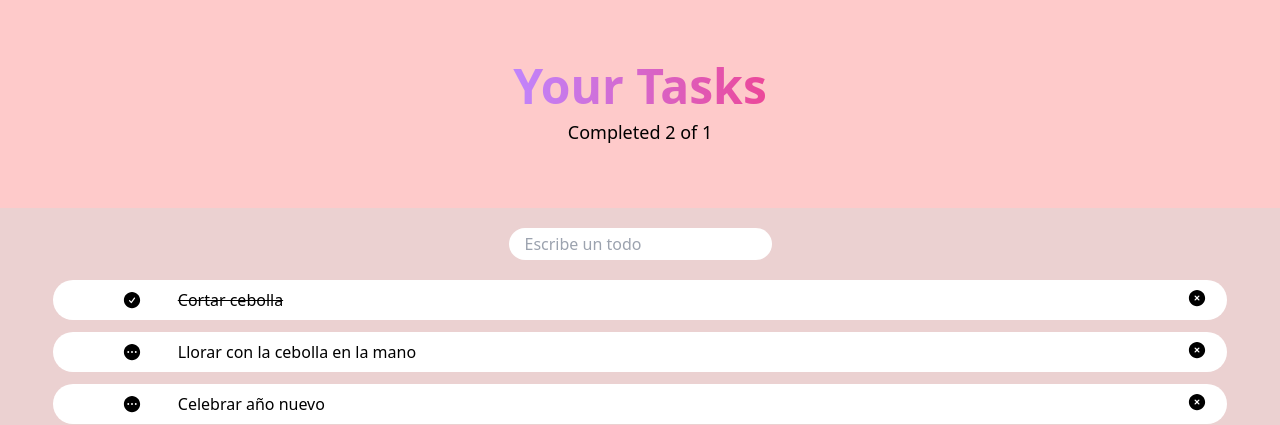
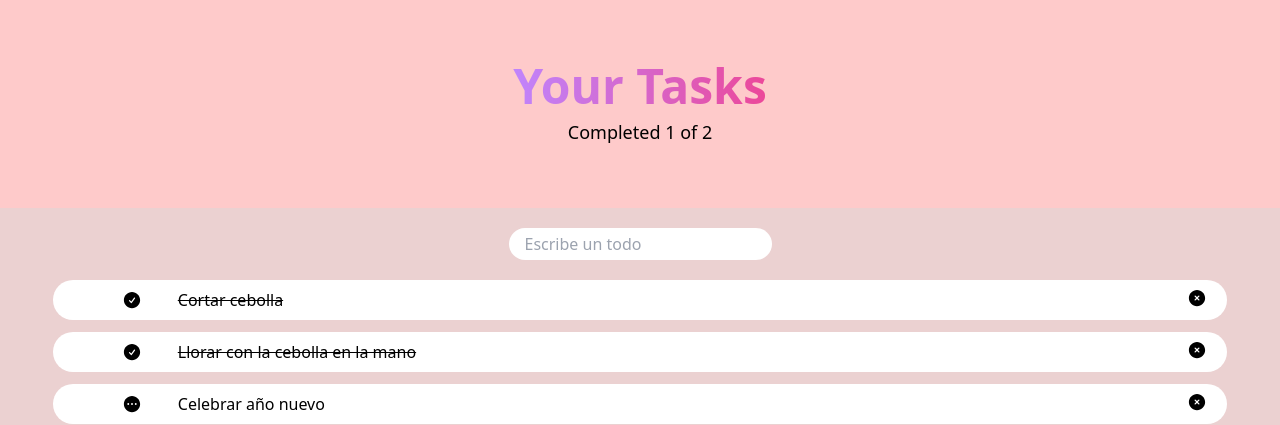
Before and after one commit to devenriq/P-Intro_React_2, a React (Vite) app: page / in a window 1280 px wide. Shown: the top 425 px of the page. Built offline with nearby package versions, Linux system fonts and the light colour scheme.

Commit message:
feat: :sparkles: Finally, made the toggle to mark as complete or pending every todo

```diff
--- a/src/TodoApp.jsx
+++ b/src/TodoApp.jsx
@@ -14,6 +14,16 @@ function TodoApp() {
   const [todos, setTodos] = useState(defaultTodos);
   const [searchValue, setSearchValue] = useState("");
 
+  const toggleTodoCompleted = (title) => {
+    const todoIndex = todos.findIndex((todo) => todo.title === title);
+    const newTodos = [...todos];
+    newTodos[todoIndex].completed = !newTodos[todoIndex].completed;
+
+    setTodos(newTodos);
+  };
+
+  console.log(todos);
+
   const completedTodo = todos.filter((todo) => !!todo.completed).length;
   const pendingTodo = todos.filter((todo) => !todo.completed).length;
 
@@ -25,7 +35,11 @@ function TodoApp() {
         pendingTodo={pendingTodo}
       />
       <TodoSearch searchValue={searchValue} setSearchValue={setSearchValue} />
-      <TodoList defaultTodos={defaultTodos} searchValue={searchValue} />
+      <TodoList
+        todos={todos}
+        searchValue={searchValue}
+        toggleTodoCompleted={toggleTodoCompleted}
+      />
       <CreateTodoButton />
     </div>
   );
--- a/src/components/TodoItem/TodoItem.jsx
+++ b/src/components/TodoItem/TodoItem.jsx
@@ -1,33 +1,32 @@
 import { CheckCircleIcon } from "@heroicons/react/24/solid";
 import { EllipsisHorizontalCircleIcon } from "@heroicons/react/24/solid";
 import { XCircleIcon } from "@heroicons/react/24/solid";
-import { useState } from "react";
 
-export const TodoItem = ({ title, completed }) => {
-  const [complete, setComplete] = useState(completed);
-
-  const onComplete = () => {
-    setComplete(!complete);
+export const TodoItem = ({ title, completed, toggleTodoCompleted }) => {
+  const handleToggleCompleted = () => {
+    toggleTodoCompleted(title);
   };
 
   const onDelete = () => {
     console.log(`Borraste el todo ${title}`);
   };
 
+  console.log(title);
+
   return (
     <li className="bg-white w-11/12 h-10 rounded-full py-2 px-8 grid grid-cols-12 relative">
       <p
         className="col-span-1 flex justify-center items-center"
-        onClick={onComplete}
+        onClick={handleToggleCompleted}
       >
-        {complete ? (
+        {completed ? (
           <CheckCircleIcon className="w-5 h-5 " />
         ) : (
           <EllipsisHorizontalCircleIcon className="w-5 h-5 " />
         )}
       </p>
 
-      <h2 className={`col-span-10 ${complete ? "line-through" : ""}`}>
+      <h2 className={`col-span-10 ${completed ? "line-through" : ""}`}>
         {title}
       </h2>
 
--- a/src/components/TodoList/TodoList.jsx
+++ b/src/components/TodoList/TodoList.jsx
@@ -1,8 +1,8 @@
 import { PlusCircleIcon } from "@heroicons/react/24/solid";
 import { TodoItem } from "../index";
 
-export const TodoList = ({ defaultTodos, searchValue }) => {
-  const filteredTodo = defaultTodos.filter(({ title }) => {
+export const TodoList = ({ todos, searchValue, toggleTodoCompleted }) => {
+  const filteredTodo = todos.filter(({ title }) => {
     const lowerTitle = title.toLowerCase();
     return lowerTitle.includes(searchValue.toLowerCase());
   });
@@ -10,7 +10,12 @@ export const TodoList = ({ defaultTodos, searchValue }) => {
   return (
     <ul className="w-full h-auto flex flex-col items-center gap-3">
       {filteredTodo.map(({ title, completed }) => (
-        <TodoItem key={title} title={title} completed={completed} />
+        <TodoItem
+          key={title}
+          title={title}
+          completed={completed}
+          toggleTodoCompleted={toggleTodoCompleted}
+        />
       ))}
 
       <PlusCircleIcon className="text-purple-400 w-20 h-20" />
--- /dev/null
+++ b/src/components/context/TodoContext.jsx
@@ -0,0 +1,3 @@
+import { createContext } from "react";
+
+export const TodoContext = createContext();
--- /dev/null
+++ b/src/components/context/TodoProvider.jsx
@@ -0,0 +1,34 @@
+import { useState } from "react";
+import { TodoContext } from "./TodoContext";
+
+import { defaultTodos } from "../../data/todos";
+
+export const TodoProvider = ({ children }) => {
+  const [todos, setTodos] = useState(defaultTodos);
+  const [searchValue, setSearchValue] = useState("");
+
+  const completeTodo = (text) => {
+    const todoIndex = todos.findIndex((todo) => todo.text == text);
+    const newTodos = [...todos];
+    newTodos[todoIndex].completed = true;
+    setTodos(newTodos);
+  };
+
+  const completedTodo = todos.filter((todo) => !!todo.completed).length;
+  const pendingTodo = todos.filter((todo) => !todo.completed).length;
+
+  return (
+    <TodoContext.Provider
+      value={{
+        todos,
+        completeTodo,
+        completedTodo,
+        pendingTodo,
+        searchValue,
+        setSearchValue,
+      }}
+    >
+      {children}
+    </TodoContext.Provider>
+  );
+};
--- a/src/data/todos.js
+++ b/src/data/todos.js
@@ -6,7 +6,7 @@ export const defaultTodos = [
 
   {
     title: "Llorar con la cebolla en la mano",
-    completed: false,
+    completed: true,
   },
 
   {
```
